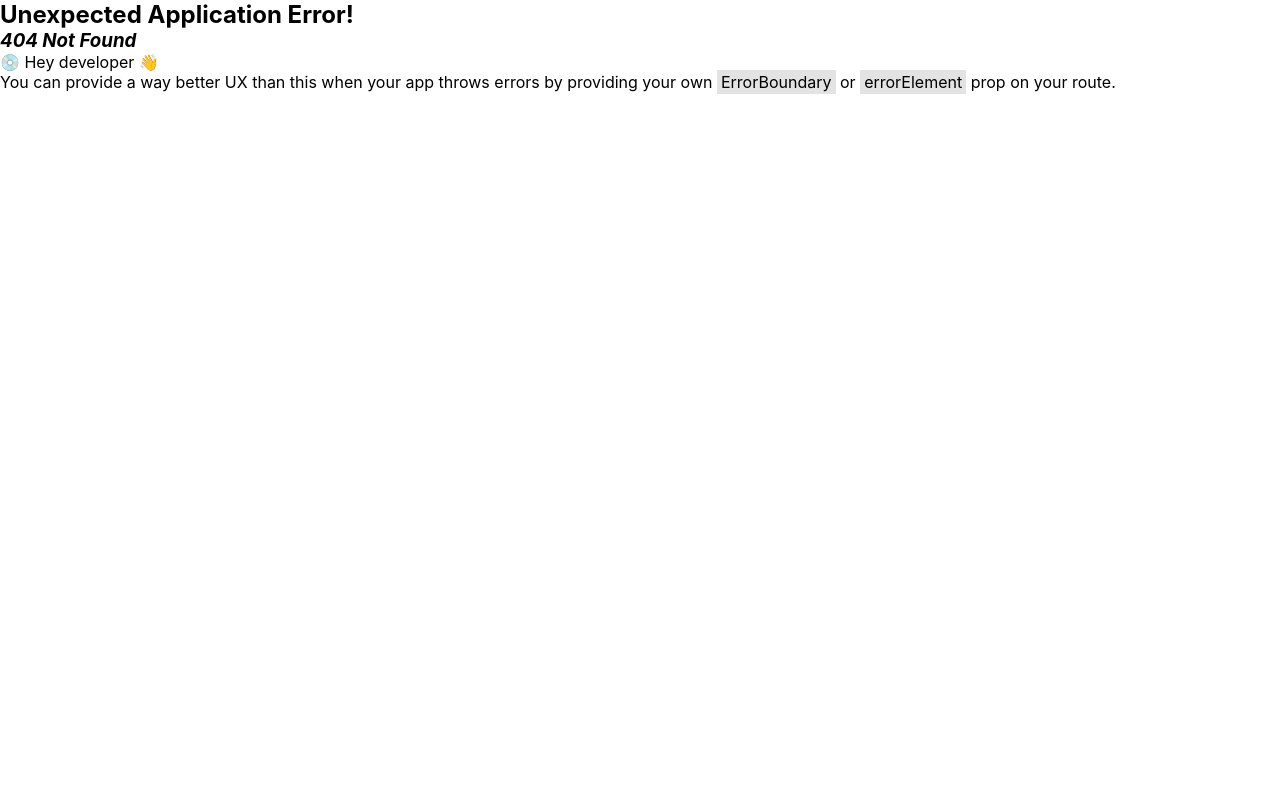
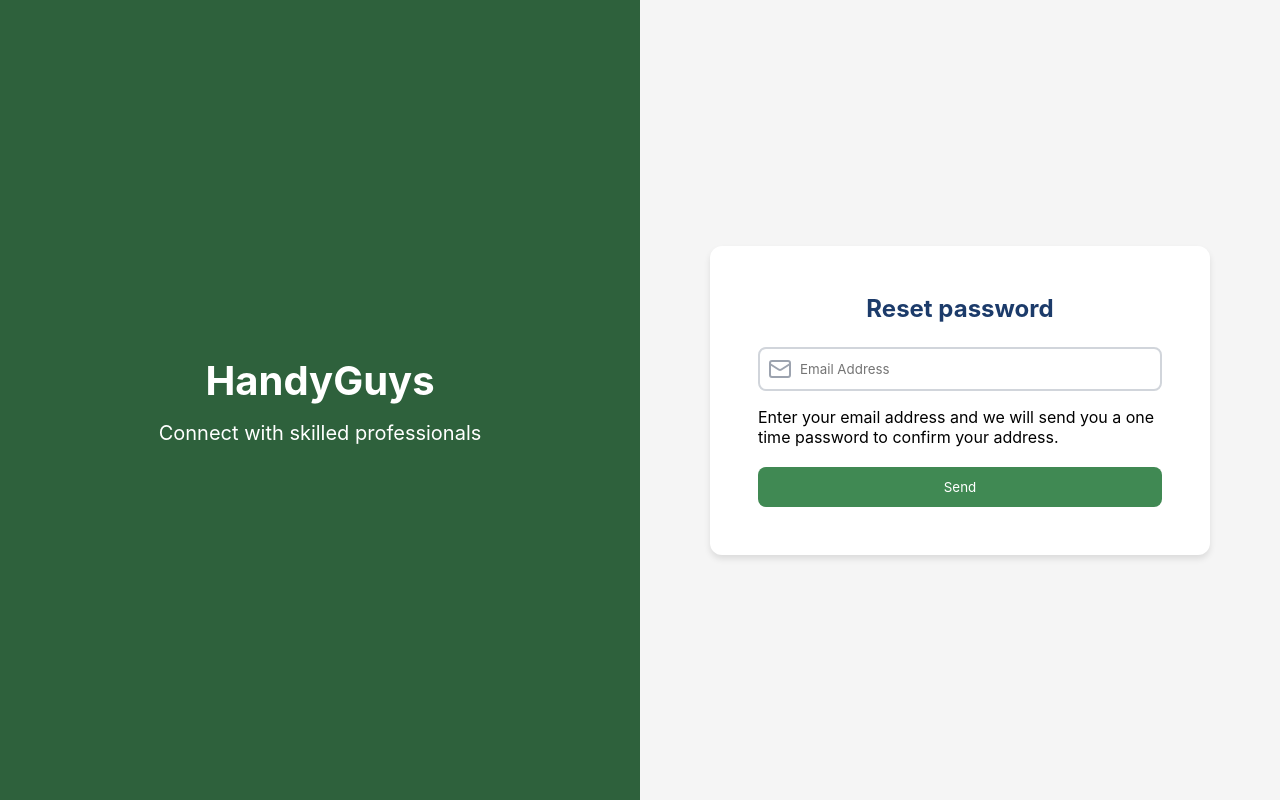
Before and after one commit to Rancy21/HandyGuys_React, a React (Vite) app: page /reset in a window 1280 px wide. Before the commit this address had no page. Built offline with nearby package versions, Linux system fonts and the light colour scheme.

Commit message:
Created reset password

```diff
--- /dev/null
+++ b/src/pages/ResetPassword.jsx
@@ -0,0 +1,291 @@
+import React, { useState } from "react";
+import { Lock, Mail } from "lucide-react";
+import axios from "axios";
+
+const ResetPassword = () => {
+    const [isStep1, setSetp1] = useState(true);
+    const [isStep2, setSetp2] = useState(false);
+    const [isStep3, setSetp3] = useState(false);
+
+    const [error, setError] = useState(false);
+    const [errorMessage, setErrorMessage] = useState("");
+    const [email, setEmail] = useState("");
+    const [password, setPassword] = useState("");
+    const [confirmPassword, setConfirmPassword] = useState("");
+    const [OTP, setOTP] = useState();
+    const [serverOTP, setServerOTP] = useState();
+
+    const handleSubmit1 = async (e) => {
+        e.preventDefault();
+        setError(false);
+
+        try {
+
+          const response = await fetch(
+            `http://localhost:8080/users/getUser?email=${email}`,
+            {
+              method: "GET",
+              headers: {
+                "Content-Type": "application/json",
+              },
+            }
+          );
+          if (response.status == 404)
+          {
+            setErrorMessage("Email not found");
+            throw new Error("Email not found");
+          }
+          else if (!response.ok) {
+            setErrorMessage("Sorry, something went wrong");
+            throw new Error(`HTTP error! status: ${response.status}`);
+          }
+          else{
+            const getOtp = await axios.get(`http://localhost:8080/users/sendOTPbyEmail?to=${email}`);
+            setServerOTP(getOtp.data.otp);
+            console.log("OTP sent " + serverOTP);
+            setSetp1(false);
+            setSetp2(true);
+            // const response2 = await fetch(
+            //     `http://localhost:8080/users/sendOTPbyEmail?to=${email}`,
+            //     {
+            //       method: "GET",
+            //       headers: {
+            //         "Content-Type": "application/json",
+            //       },
+            //     }
+            //   );
+            //    if (!response2.ok) {
+            //     setErrorMessage("Sorry, something went wrong");
+            //     throw new Error(`HTTP error! status: ${response.status}`);
+            //   }
+            //   else{
+            //     const data = await response2.json();
+            //     setServerOTP(data.OTP);
+            //     console.log("OTP sent " + serverOTP);
+            //     setSetp1(false);
+            //     setSetp2(true);
+            //   }
+          }
+        }catch (error) {
+        setError(true);
+        console.error("Error:", error);
+      }
+
+    }
+    const handleSubmit2 = (e) => {
+        e.preventDefault();
+        setSetp2(false);
+        setSetp3(true);
+    }
+    const handleSubmit3 = (e) => {
+        e.preventDefault();
+        setSetp3(false);
+        setSetp1(true);
+    }
+
+    const styles = {
+        container: {
+          display: "flex",
+          minHeight: "100vh",
+          backgroundColor: "#f5f5f5",
+        },
+        sidebar: {
+          width: "50%",
+          backgroundColor: "#2e613c",
+          display: "flex",
+          alignItems: "center",
+          justifyContent: "center",
+          color: "white",
+          textAlign: "center",
+        },
+        formContainer: {
+          width: "50%",
+          display: "flex",
+          alignItems: "center",
+          justifyContent: "center",
+        },
+        formWrapper: {
+          backgroundColor: "white",
+          padding: "3rem",
+          borderRadius: "12px",
+          boxShadow: "0 4px 6px rgba(0,0,0,0.1)",
+          width: "500px",
+        },
+        formTitle: {
+          fontSize: "1.5rem",
+          fontWeight: "bold",
+          marginBottom: "1.5rem",
+          textAlign: "center",
+          color: "#1c3b6a",
+        },
+        inputContainer: {
+          position: "relative",
+          marginBottom: "1rem",
+        },
+        input: {
+          width: "100%",
+          padding: "0.75rem 0.75rem 0.75rem 2.5rem",
+          border: "2px solid #d1d5db",
+          borderRadius: "8px",
+          outline: "none",
+        },
+        inputFocus: {
+          borderColor: "#408953",
+        },
+        icon: {
+          position: "absolute",
+          left: "10px",
+          top: "50%",
+          transform: "translateY(-50%)",
+          color: "#9ca3af",
+        },
+        submitButton: {
+          width: "100%",
+          padding: "0.75rem",
+          backgroundColor: "#408953",
+          color: "white",
+          border: "none",
+          borderRadius: "8px",
+          cursor: "pointer",
+          transition: "background-color 0.3s",
+        },
+        submitButtonHover: {
+          backgroundColor: "#2e613c",
+        },
+        switchText: {
+          textAlign: "center",
+          marginTop: "1.5rem",
+          color: "#4b5563",
+        },
+        switchLink: {
+          color: "#1c3b6a",
+          fontWeight: "bold",
+          cursor: "pointer",
+          textDecoration: "none",
+        },
+      };
+
+  return (
+    <div style={styles.container}>
+      <div style={styles.sidebar}>
+        <div>
+          <h1
+            style={{
+              fontSize: "2.5rem",
+              fontWeight: "bold",
+              marginBottom: "1rem",
+            }}
+          >
+            HandyGuys
+          </h1>
+          <p style={{ fontSize: "1.25rem" }}>
+            Connect with skilled professionals
+          </p>
+        </div>
+      </div>
+
+      <div style={styles.formContainer}>
+        <div style={styles.formWrapper}>
+            {error && (
+            <p style={{ color: "red", marginBottom: "0.5rem" }}>
+              {errorMessage}
+            </p>
+          )}
+          <h2 style={styles.formTitle}>Reset password</h2>
+        {isStep1 && (
+        <form onSubmit={handleSubmit1}>
+            <div style={styles.inputContainer}>
+                <Mail style={styles.icon} />
+                <input
+                    type="email"
+                    placeholder="Email Address"
+                    value={email}
+                    onChange={(e) => setEmail(e.target.value)}
+                    style={styles.input}
+                    required />
+            </div>
+
+            <p>Enter your email address and we will send you a one time password to confirm your address. </p><br />
+
+            <button
+                type="submit"
+                style={styles.submitButton}
+                onMouseOver={(e) => (e.target.style.backgroundColor =
+                    styles.submitButtonHover.backgroundColor)}
+                onMouseOut={(e) => (e.target.style.backgroundColor =
+                    styles.submitButton.backgroundColor)}
+            >
+                Send
+            </button>
+        </form>
+    )}
+    {isStep2 && (
+        <form onSubmit={handleSubmit2}>
+            <div style={styles.inputContainer}>
+                <Lock style={styles.icon} />
+                <input
+                    type="number"
+                    placeholder="OTP"
+                    value={OTP}
+                    onChange={(e) => setOTP(e.target.value)}
+                    style={styles.input}
+                    required />
+            </div>
+
+            <button
+                type="submit"
+                style={styles.submitButton}
+                onMouseOver={(e) => (e.target.style.backgroundColor =
+                    styles.submitButtonHover.backgroundColor)}
+                onMouseOut={(e) => (e.target.style.backgroundColor =
+                    styles.submitButton.backgroundColor)}
+            >
+                Send
+            </button>
+        </form>
+    )}
+    {isStep3 && (
+        <form onSubmit={handleSubmit3}>
+            <div style={styles.inputContainer}>
+                <Lock style={styles.icon} />
+                <input
+                    type="password"
+                    placeholder="Enter new password"
+                    value={password}
+                    onChange={(e) => setPassword(e.target.value)}
+                    style={styles.input}
+                    required />
+            </div>
+            <div style={styles.inputContainer}>
+                <Lock style={styles.icon} />
+                <input
+                    type="password"
+                    placeholder="Confirm new password"
+                    value={confirmPassword}
+                    onChange={(e) => setConfirmPassword(e.target.value)}
+                    style={styles.input}
+                    required />
+            </div>
+
+            <button
+                type="submit"
+                style={styles.submitButton}
+                onMouseOver={(e) => (e.target.style.backgroundColor =
+                    styles.submitButtonHover.backgroundColor)}
+                onMouseOut={(e) => (e.target.style.backgroundColor =
+                    styles.submitButton.backgroundColor)}
+            >
+                Reset Password
+            </button>
+        </form>
+    )}
+
+
+
+        </div>
+      </div>
+    </div>
+  )
+}
+
+export default ResetPassword
```
Also changed, not shown: src/routes.tsx (+6 -1 lines).
